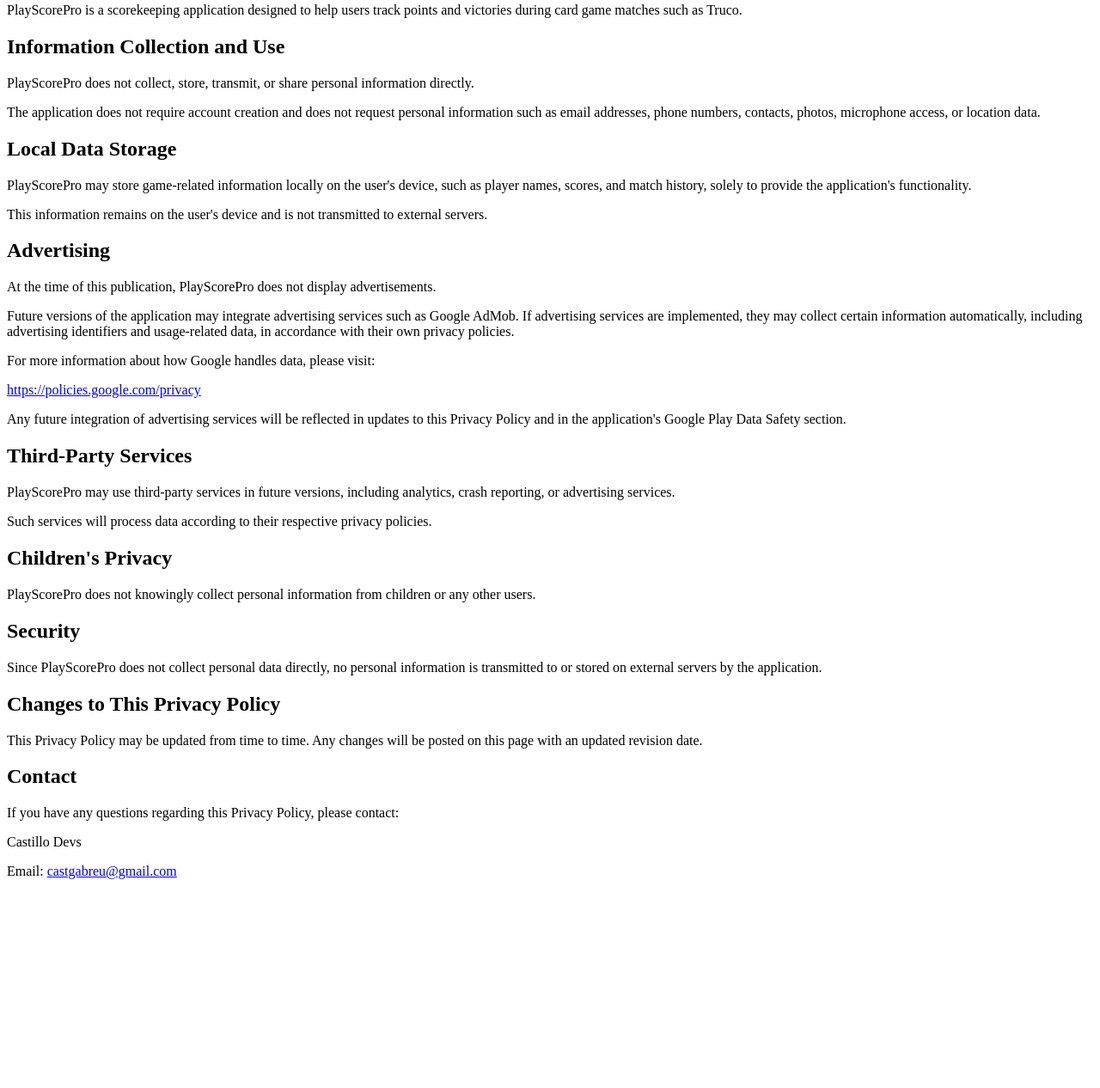
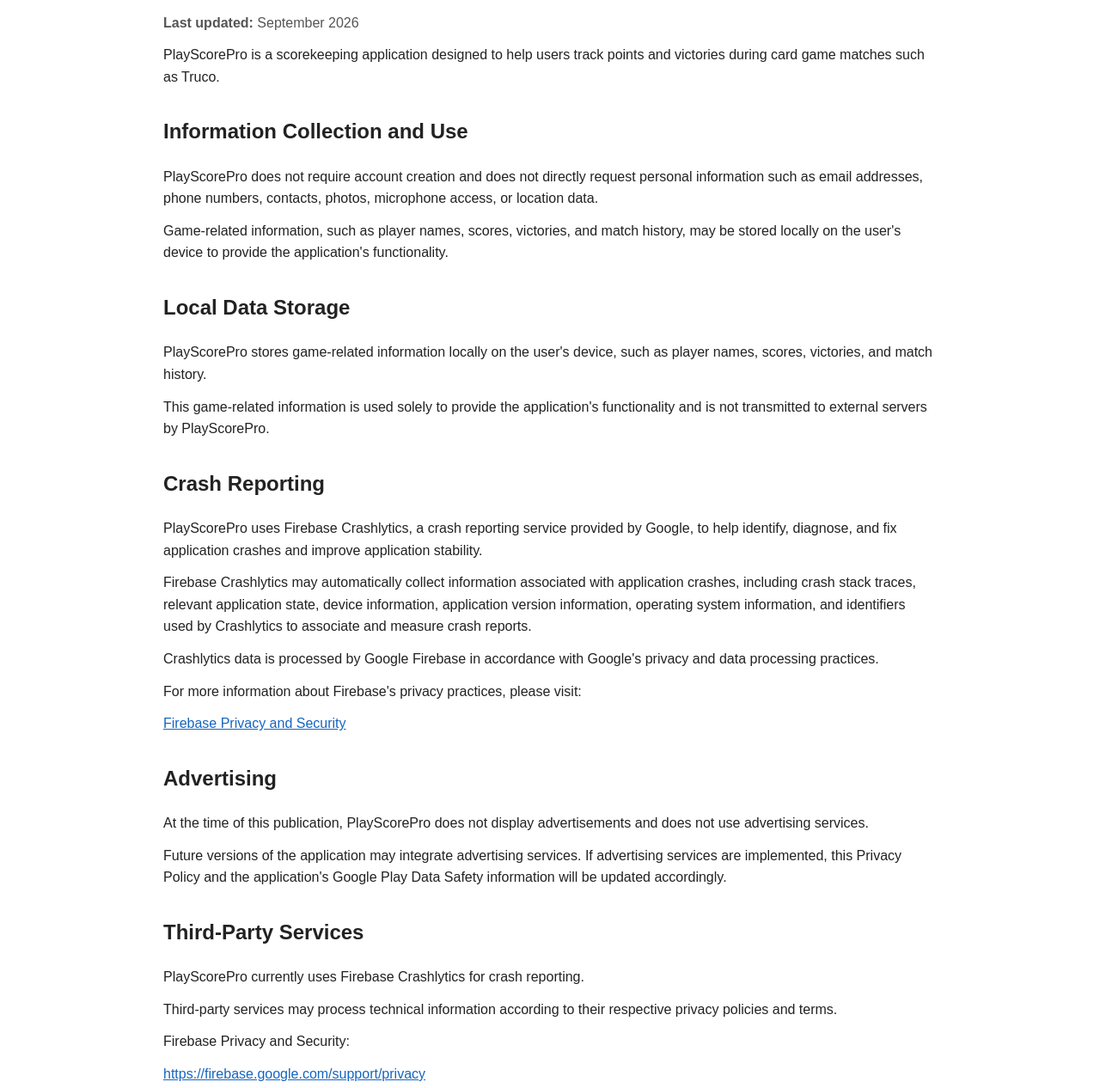
Before and after one commit to gabreucast/playscorepro-privacy, a plain HTML site: page index.html in a window 1280 px wide. Shown: the part 111-1377 px from the top of the page at 86% size. Before the commit the page ends 1150 px from the top, so only its background shows below. Drawn offline with Linux system fonts and the light colour scheme.

Commit message:
Update index.html
Update privacy policy for Firebase Crashlytics

```diff
--- a/index.html
+++ b/index.html
@@ -3,102 +3,218 @@
 <head>
     <meta charset="UTF-8">
     <meta name="viewport" content="width=device-width, initial-scale=1.0">
-    <title>Privacy Policy - PlayScorePro</title>
+    <title>Privacy Policy – PlayScorePro</title>
+
+    <style>
+        body {
+            font-family: Arial, sans-serif;
+            line-height: 1.6;
+            max-width: 900px;
+            margin: 0 auto;
+            padding: 40px 20px;
+            color: #222;
+        }
+
+        h1 {
+            margin-bottom: 10px;
+        }
+
+        h2 {
+            margin-top: 32px;
+        }
+
+        p {
+            margin: 12px 0;
+        }
+
+        ul {
+            margin-top: 10px;
+        }
+
+        a {
+            color: #1565c0;
+        }
+
+        .updated {
+            color: #555;
+        }
+    </style>
 </head>
 
 <body>
 
     <h1>Privacy Policy – PlayScorePro</h1>
 
-<p><strong>Last updated:</strong> June 2026</p>
+    <p class="updated">
+        <strong>Last updated:</strong> September 2026
+    </p>
 
     <p>
-PlayScorePro is a scorekeeping application designed to help users track points and victories during card game matches such as Truco.
+        PlayScorePro is a scorekeeping application designed to help users
+        track points and victories during card game matches such as Truco.
     </p>
+
 
     <h2>Information Collection and Use</h2>
 
     <p>
-PlayScorePro does not collect, store, transmit, or share personal information directly.
+        PlayScorePro does not require account creation and does not directly
+        request personal information such as email addresses, phone numbers,
+        contacts, photos, microphone access, or location data.
     </p>
 
     <p>
-The application does not require account creation and does not request personal information such as email addresses, phone numbers, contacts, photos, microphone access, or location data.
+        Game-related information, such as player names, scores, victories,
+        and match history, may be stored locally on the user's device to
+        provide the application's functionality.
     </p>
+
 
     <h2>Local Data Storage</h2>
 
     <p>
-PlayScorePro may store game-related information locally on the user's device, such as player names, scores, and match history, solely to provide the application's functionality.
+        PlayScorePro stores game-related information locally on the user's
+        device, such as player names, scores, victories, and match history.
     </p>
 
     <p>
-This information remains on the user's device and is not transmitted to external servers.
+        This game-related information is used solely to provide the
+        application's functionality and is not transmitted to external
+        servers by PlayScorePro.
     </p>
+
+
+    <h2>Crash Reporting</h2>
+
+    <p>
+        PlayScorePro uses Firebase Crashlytics, a crash reporting service
+        provided by Google, to help identify, diagnose, and fix application
+        crashes and improve application stability.
+    </p>
+
+    <p>
+        Firebase Crashlytics may automatically collect information associated
+        with application crashes, including crash stack traces, relevant
+        application state, device information, application version
+        information, operating system information, and identifiers used by
+        Crashlytics to associate and measure crash reports.
+    </p>
+
+    <p>
+        Crashlytics data is processed by Google Firebase in accordance with
+        Google's privacy and data processing practices.
+    </p>
+
+    <p>
+        For more information about Firebase's privacy practices, please visit:
+    </p>
+
+    <p>
+        <a href="https://firebase.google.com/support/privacy" target="_blank">
+            Firebase Privacy and Security
+        </a>
+    </p>
+
 
     <h2>Advertising</h2>
 
     <p>
-At the time of this publication, PlayScorePro does not display advertisements.
+        At the time of this publication, PlayScorePro does not display
+        advertisements and does not use advertising services.
     </p>
 
     <p>
-Future versions of the application may integrate advertising services such as Google AdMob. If advertising services are implemented, they may collect certain information automatically, including advertising identifiers and usage-related data, in accordance with their own privacy policies.
+        Future versions of the application may integrate advertising
+        services. If advertising services are implemented, this Privacy
+        Policy and the application's Google Play Data Safety information
+        will be updated accordingly.
     </p>
 
-<p>
-For more information about how Google handles data, please visit:
-</p>
-
-<p>
-<a href="https://policies.google.com/privacy">
-https://policies.google.com/privacy
-</a>
-</p>
-
-<p>
-Any future integration of advertising services will be reflected in updates to this Privacy Policy and in the application's Google Play Data Safety section.
-</p>
 
     <h2>Third-Party Services</h2>
 
     <p>
-PlayScorePro may use third-party services in future versions, including analytics, crash reporting, or advertising services.
+        PlayScorePro currently uses Firebase Crashlytics for crash reporting.
     </p>
 
     <p>
-Such services will process data according to their respective privacy policies.
+        Third-party services may process technical information according to
+        their respective privacy policies and terms.
     </p>
+
+    <p>
+        Firebase Privacy and Security:
+    </p>
+
+    <p>
+        <a href="https://firebase.google.com/support/privacy" target="_blank">
+            https://firebase.google.com/support/privacy
+        </a>
+    </p>
+
 
     <h2>Children's Privacy</h2>
 
     <p>
-PlayScorePro does not knowingly collect personal information from children or any other users.
+        PlayScorePro does not knowingly collect personal information from
+        children or other users through account registration or direct
+        requests for personal information.
     </p>
+
+    <p>
+        Crash reporting information may be automatically processed by
+        Firebase Crashlytics as described in the Crash Reporting section.
+    </p>
+
 
     <h2>Security</h2>
 
     <p>
-Since PlayScorePro does not collect personal data directly, no personal information is transmitted to or stored on external servers by the application.
+        PlayScorePro does not directly collect or transmit personal
+        information through its core gameplay functionality.
     </p>
+
+    <p>
+        Technical information processed through Firebase Crashlytics is
+        handled by Google according to Firebase's security and privacy
+        practices.
+    </p>
+
+
+    <h2>Data Retention and Deletion</h2>
+
+    <p>
+        Game-related information stored locally by PlayScorePro remains on
+        the user's device and can be removed by clearing the application's
+        data or uninstalling the application, subject to the operating
+        system's behavior.
+    </p>
+
+    <p>
+        Crash reporting data is processed and retained by Firebase
+        Crashlytics according to Google's applicable data retention
+        practices.
+    </p>
+
 
     <h2>Changes to This Privacy Policy</h2>
 
     <p>
-This Privacy Policy may be updated from time to time. Any changes will be posted on this page with an updated revision date.
+        This Privacy Policy may be updated from time to time to reflect
+        changes to the application, its services, or applicable requirements.
+        Any changes will be posted on this page with an updated revision date.
     </p>
+
 
     <h2>Contact</h2>
 
     <p>
-If you have any questions regarding this Privacy Policy, please contact:
+        If you have any questions regarding this Privacy Policy, please
+        contact:
     </p>
 
     <p>
-Castillo Devs
-</p>
-
-<p>
+        <strong>Castillo Devs</strong><br>
         Email:
         <a href="mailto:castgabreu@gmail.com">
             castgabreu@gmail.com
```
Lines whose indentation alone changed are shown as unchanged.
